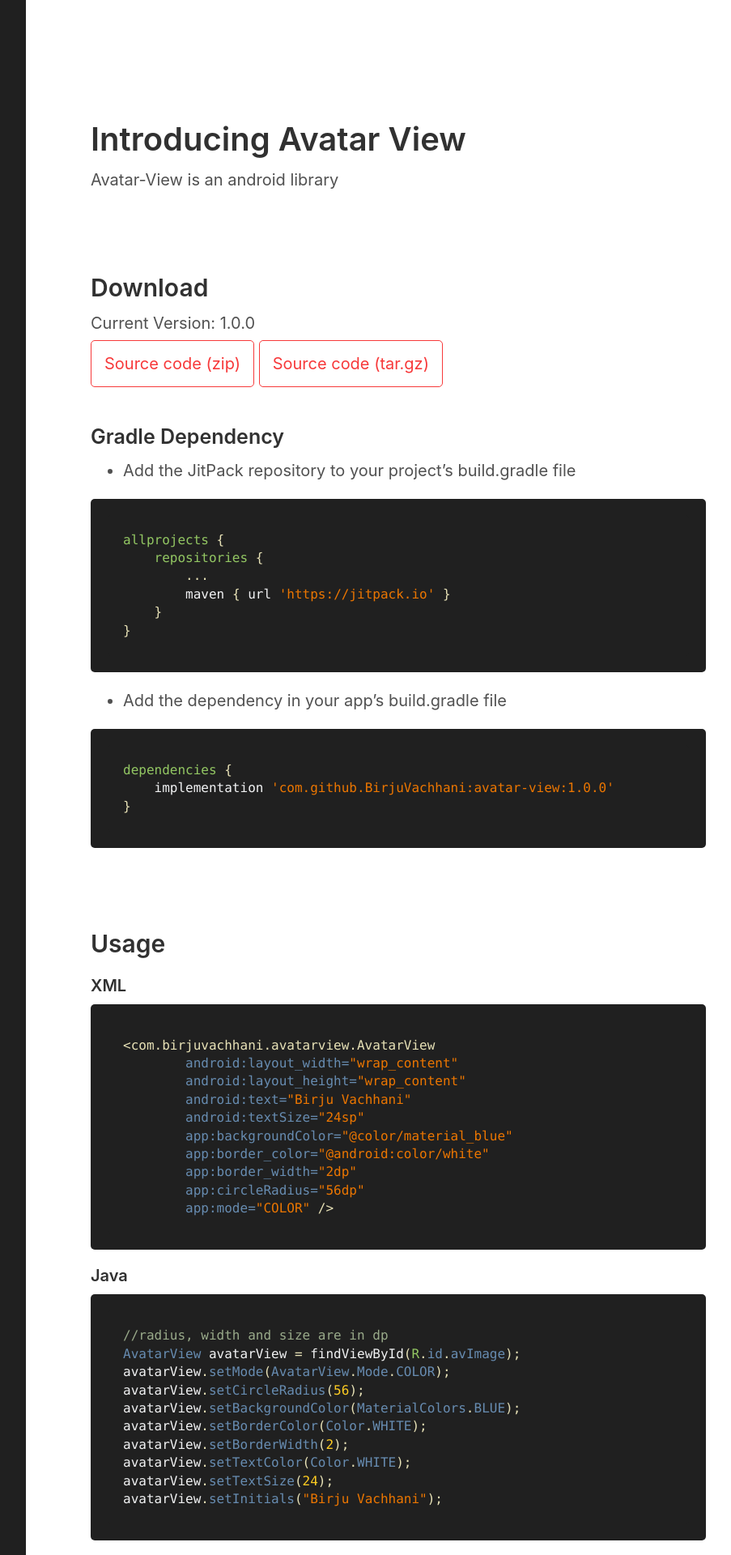
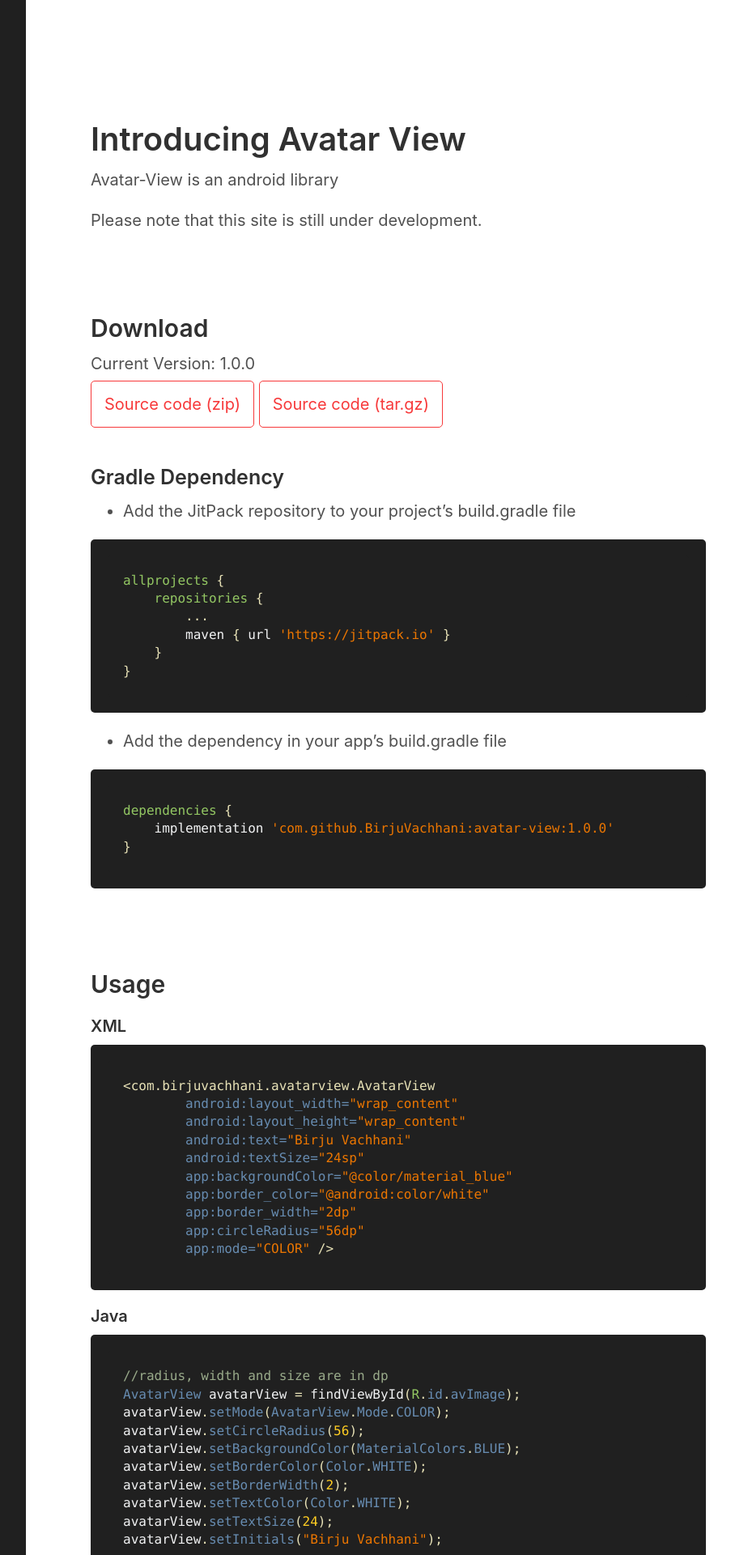
Before and after one commit to BirjuVachhani/avatar-view, a Jekyll site: the page built from index.md, in a window 1280 px wide. Shown: the top 1920 px of the page at 81% size, without its empty margins (328-1231 px from the left). Built offline with Jekyll 4.4.1, drawn with Linux system fonts in a browser that asks for light colours.

Commit message:
under development note

```diff
--- a/index.md
+++ b/index.md
@@ -8,6 +8,7 @@ layout: page
 # Introducing Avatar View
 Avatar-View is an android library
 
+Please note that this site is still under development.
 
 
 <div id="download"></div>
```
